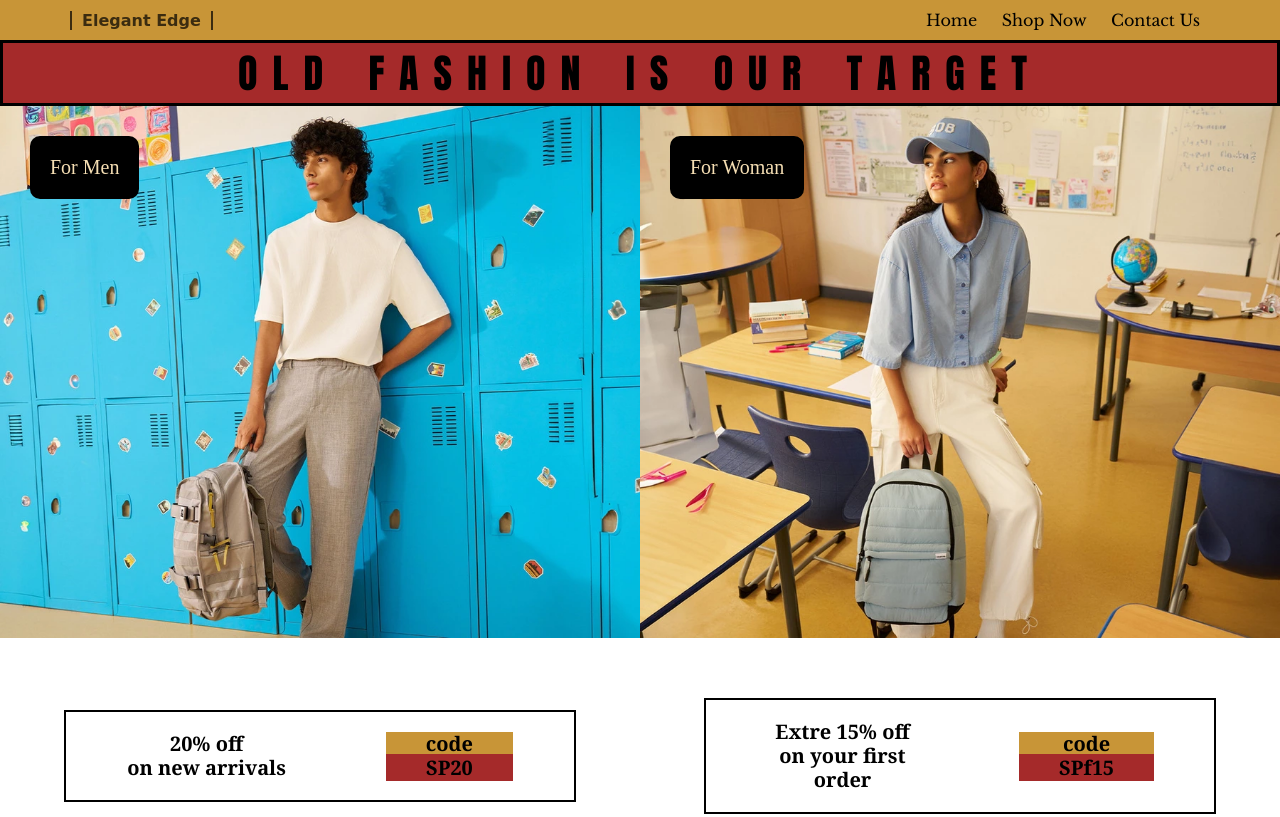
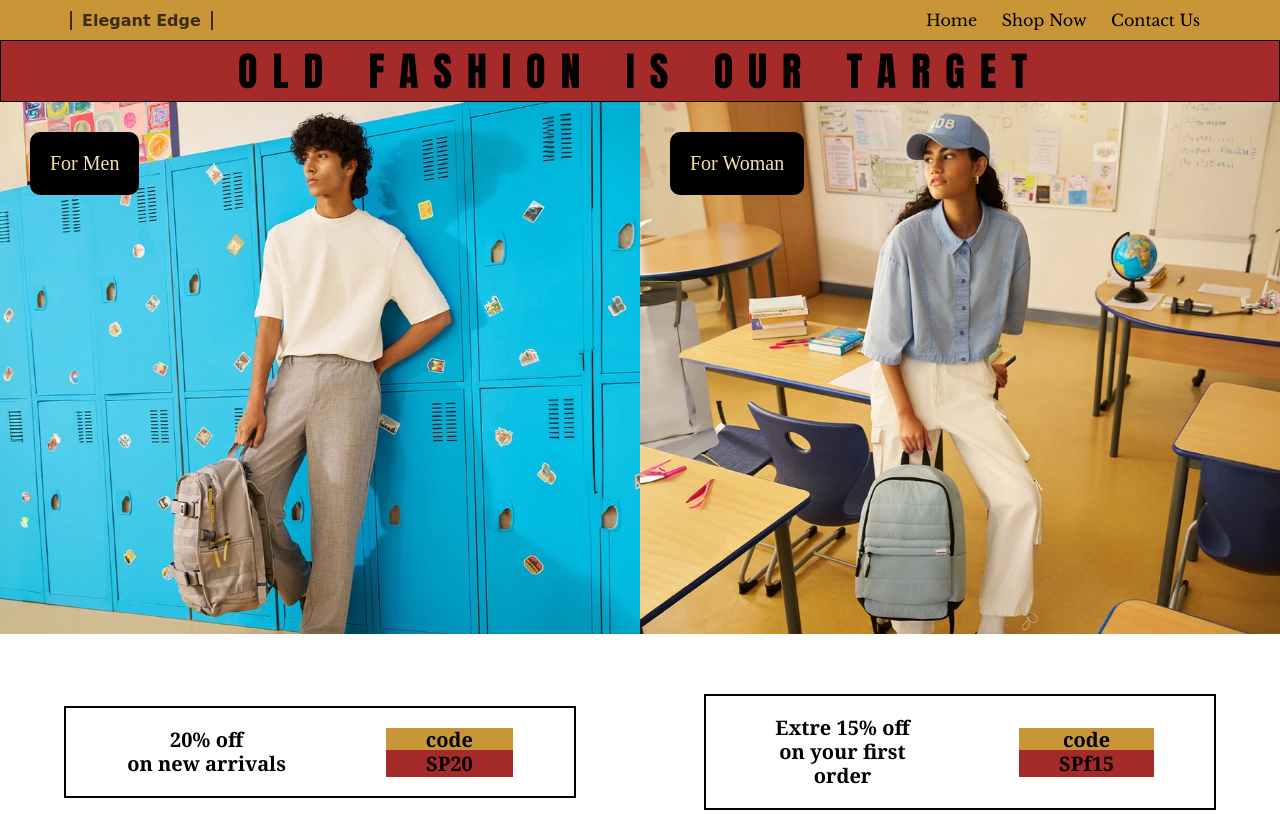
Before and after one commit to Ahmedraaft232/fashion, a plain HTML site: page index.html in a window 1280 px wide. Shown: the top 817 px of the page. Drawn offline with nearby package versions, Linux system fonts and the light colour scheme; a web font is replaced by a local one.

Commit message:
newupdate

```diff
--- a/css/main.css
+++ b/css/main.css
@@ -141,7 +141,7 @@
     justify-content: center;
     width: 100%;
      /* height: 90px; */
-    border: solid black 3px;
+    border: solid black 1px;
     animation: title-bgc 2s infinite alternate;
 
 }
```
